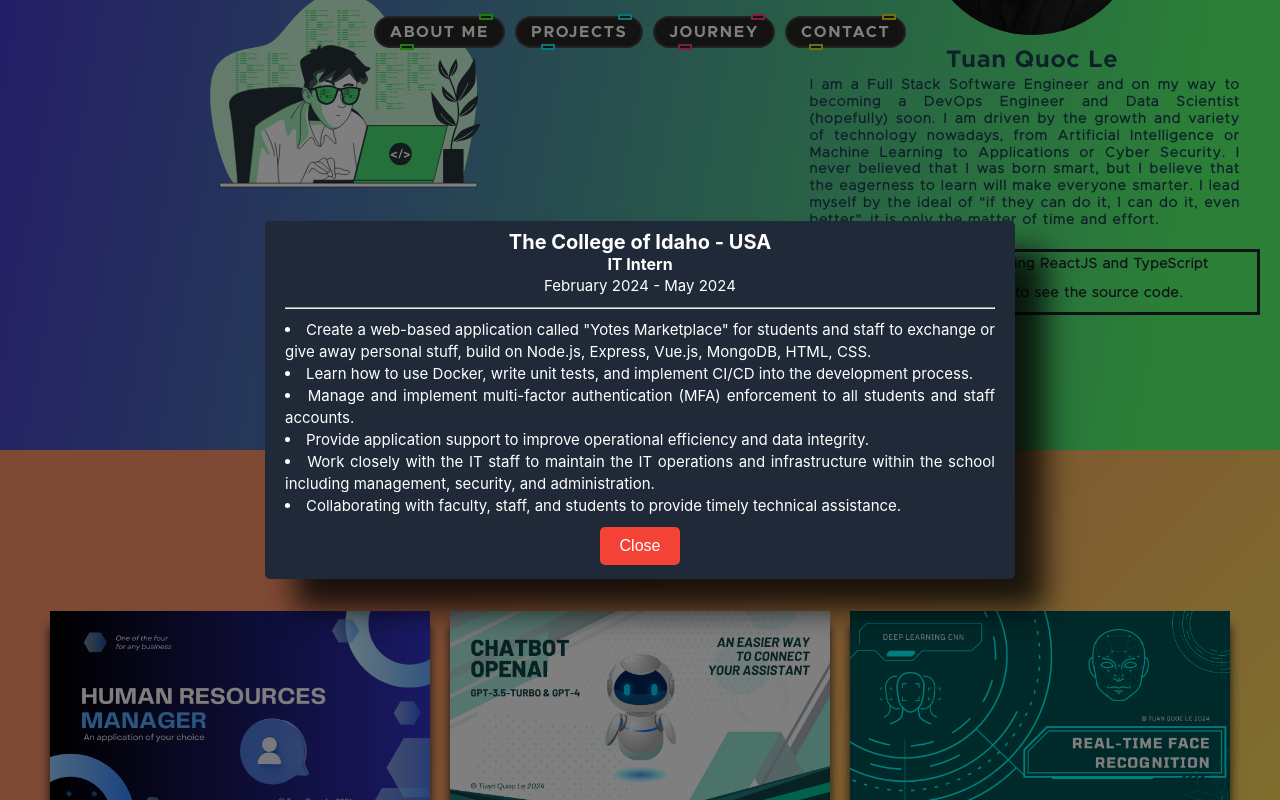
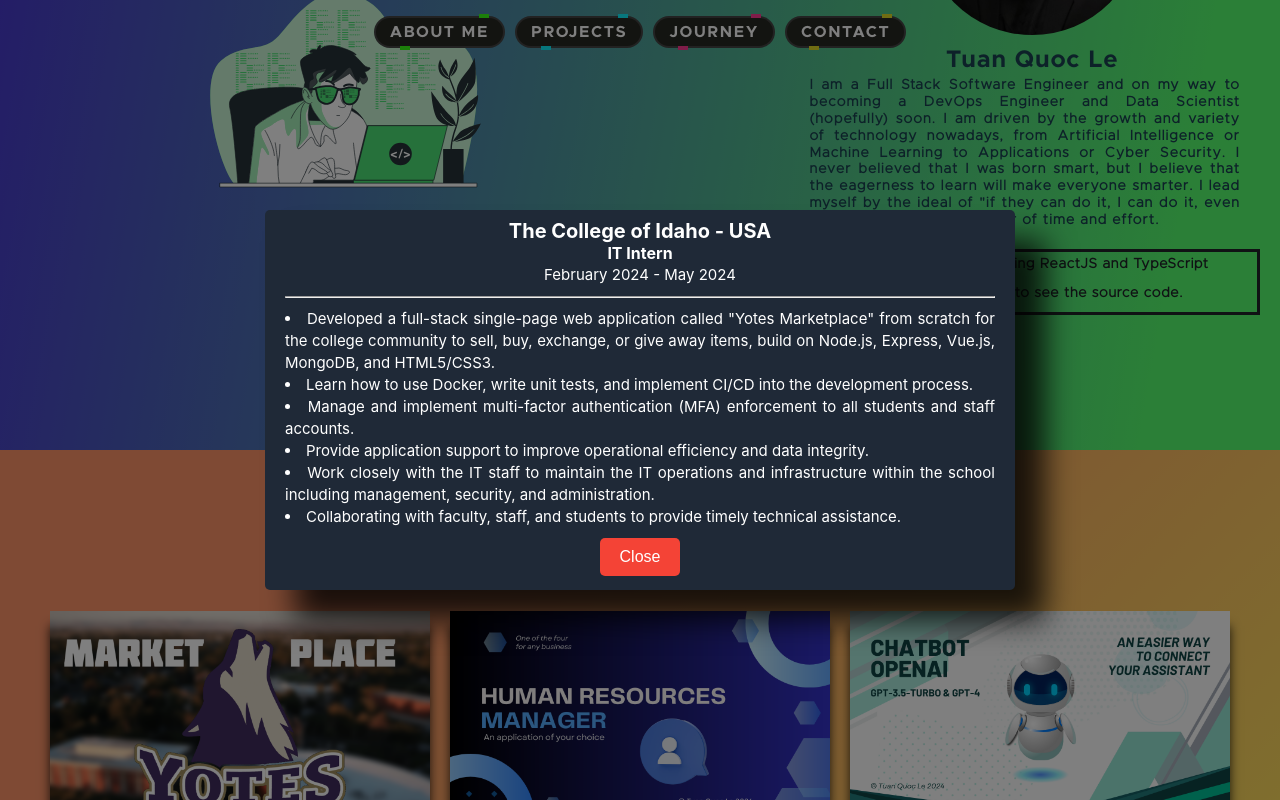
Before and after one commit to hudsonletuan/portfolio, a React (Create React App) app: page / in a window 1280 px wide. Both pictures are taken after a click on the element "The College of Idaho". Built offline with nearby package versions, Linux system fonts and the light colour scheme.

Commit message:
edit details, update URLs

```diff
--- a/src/About.tsx
+++ b/src/About.tsx
@@ -387,9 +387,9 @@ const About: React.FC = () => {
                                                 <li>ASP.NET Core MVC</li>
                                                 <li>Node.js</li>
                                                 <li>Express</li>
+                                                <li>Vue.js</li>
                                                 <li>React JS</li>
                                                 <li>Spring Boot</li>
-                                                <li>Vue.js</li>
                                             </ul>
                                         </div>
                                     </td>
@@ -399,8 +399,8 @@ const About: React.FC = () => {
                                             <ul>
                                                 <li>Python</li>
                                                 <li>C#</li>
+                                                <li>TypeScript</li>
                                                 <li>JavaScript</li>
-                                                <li>TypeScript</li>
                                                 <li>Java</li>
                                                 <li>R</li>
                                                 <li>VBA on Excel</li>
@@ -414,8 +414,8 @@ const About: React.FC = () => {
                                             <h3>Others</h3>
                                             <ul>
                                                 <li>AWS, Microsoft Azure, Netlify, Git</li>
-                                                <li>REST API, RESTful API, HTML, CSS</li>
-                                                <li>Bootstrap, Tailwind CSS, WordPress, Wix</li>
+                                                <li>Docker, REST API, RESTful API</li>
+                                                <li>Socket.IO, Bootstrap, Tailwind CSS, WordPress, Wix, HTML5/CSS3</li>
                                             </ul>
                                         </div>
                                     </td>
@@ -424,7 +424,7 @@ const About: React.FC = () => {
                                             <h3>Database Management Systems</h3>
                                             <ul>
                                                 <li>PostgreSQL</li>
-                                                <li>SQL Server</li>
+                                                <li>Microsoft SQL Server</li>
                                                 <li>MongoDB</li>
                                             </ul>
                                         </div>
--- a/src/App.css
+++ b/src/App.css
@@ -7,11 +7,18 @@
   src: url('./woff2/Metropolis-Light.woff2') format('woff2');
 }
 
-* {
+*,
+*::after,
+*::before {
   margin: 0;
   padding: 0;
-  box-sizing: border-box;
+  box-sizing: border-box !important;
   scroll-behavior: smooth;
+}
+
+html {
+  --scroll-behavior: smooth !important;
+  scroll-behavior: smooth !important;
 }
 body {
   min-width: 820px;
--- a/src/Journey.tsx
+++ b/src/Journey.tsx
@@ -15,7 +15,7 @@ const Journey: React.FC = () => {
                 <p style={{textAlign: 'center', marginBottom: '10px'}}>February 2024 - May 2024</p>
                 <hr />
                 <div style={{marginTop: '10px', textAlign: 'justify', lineHeight: '24px'}}>
-                    <li>Create a web-based application called "Yotes Marketplace" for students and staff to exchange or give away personal stuff, build on Node.js, Express, Vue.js, MongoDB, HTML, CSS.</li>
+                    <li>Developed a full-stack single-page web application called "Yotes Marketplace" from scratch for the college community to sell, buy, exchange, or give away items, build on Node.js, Express, Vue.js, MongoDB, and HTML5/CSS3.</li>
                     <li>Learn how to use Docker, write unit tests, and implement CI/CD into the development process.</li>
                     <li>Manage and implement multi-factor authentication (MFA) enforcement to all students and staff accounts.</li>
                     <li>Provide application support to improve operational efficiency and data integrity.</li>
--- a/src/Projects.tsx
+++ b/src/Projects.tsx
@@ -12,12 +12,26 @@ const Projects: React.FC = () => {
         <section id="projects" className="section">
             <div className="projects-container">
                 <div className="firstRow projects-row">
+                    <div className="market-place">
+                        <div className="image-container">
+                            <img src={marketPlace} alt="Yotes Marketplace" />
+                            <div className="overlay">
+                                <div className="overlay-elements">
+                                    <p>A web-based social media application created for the College of Idaho students and staff focusing on exchange or give away personal items. This application allows people to create posts with media files attached, send private messages in real-time, update, label, and search for posts and conversations.</p>
+                                    <div className="overlay-actions">
+                                        <a href="https://github.com/hudsonletuan/yotes-marketplace" target="_blank" className="overlay-link">GitHub</a>
+                                        <a href="https://yotesplace.tuanle.top/" target="_blank" className="overlay-link">View Application</a>
+                                    </div>
+                                </div>
+                            </div>
+                        </div>
+                    </div>
                     <div className="hr-manager">
                         <div className="image-container">
                             <img src={hrManagerImg} alt="Human Resources Manager" />
                             <div className="overlay">
                                 <div className="overlay-elements">
-                                    <p>A web-based application created to manage employee information for a company. The application allows users to create, read, update, and delete employee records, as well as import employee data from EXCEL and CSV files and export employee data to Excel, PDF, and CSV files.</p>
+                                    <p>A web-based single page application to manage employee information for a company. The application allows users to create, read, update, and delete employee records, as well as import employee data from EXCEL and CSV files and export employee data to Excel, PDF, and CSV files.</p>
                                     <div className="overlay-actions">
                                         <a href="https://github.com/hudsonletuan/human-resources-manager" target="_blank" className="overlay-link">GitHub</a>
                                         <a href="https://tuanle-hr.azurewebsites.net/" target="_blank" className="overlay-link">View Application</a>
@@ -40,6 +54,8 @@ const Projects: React.FC = () => {
                             </div>
                         </div>
                     </div>
+                </div>
+                <div className="secondRow projects-row">
                     <div className="face-recognition">
                         <div className="image-container">
                             <img src={faceRegImg} alt="Real-time Face Recognition" />
@@ -48,21 +64,6 @@ const Projects: React.FC = () => {
                                     <p>This project is a real-time face recognition application. This Python application uses the OpenCV library and the pre-trained model VGGFace for running and training. This recognizes faces appearing on the camera and will run through the face database saved locally to display the name on the frame of the person recognized on the camera.</p>
                                     <div className="overlay-actions">
                                         <a href="https://github.com/hudsonletuan/realtime-face-recognition" target="_blank" className="overlay-link">GitHub</a>
-                                    </div>
-                                </div>
-                            </div>
-                        </div>
-                    </div>
-                </div>
-                <div className="secondRow projects-row">
-                    <div className="market-place">
-                        <div className="image-container">
-                            <img src={marketPlace} alt="Yotes Marketplace" />
-                            <div className="overlay">
-                                <div className="overlay-elements">
-                                    <p>A web-based application created for the College of Idaho students and staff to exchange or give away stuff. This web application allows people to create posts, send private messages in real-time, update the stuff's status (Available/Not Available), and label, search, and sort stuff.</p>
-                                    <div className="overlay-actions">
-                                        <a href="https://github.com/hudsonletuan/yotes-marketplace" target="_blank" className="overlay-link">GitHub</a>
                                     </div>
                                 </div>
                             </div>
```
Also changed, not shown: src/images/yotes.png (added).
